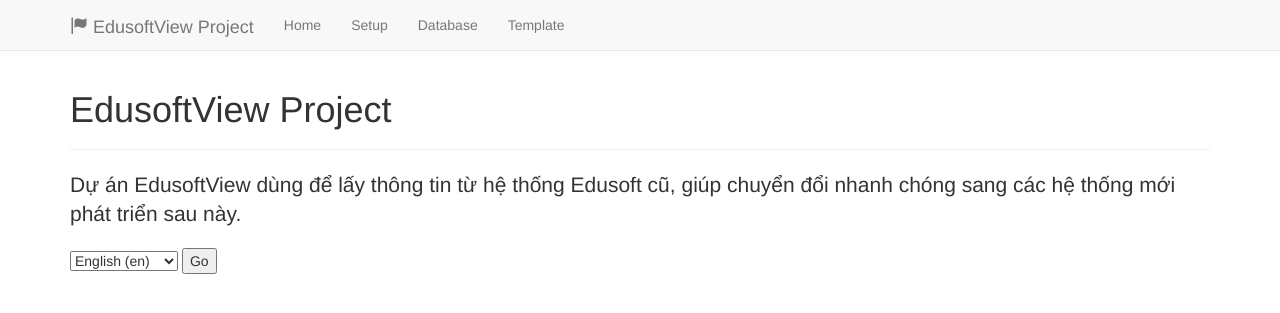
After one commit to VHMIS/EdusoftView, a Django app: page /edu/index in a window 1280 px wide. The commit adds this page. Shown: the top 313 px of the page. Run offline with Django 3.2, Linux system fonts and the light colour scheme; some libraries are stand-ins or nearby versions.

Commit message:
Template and all views

```diff
--- /dev/null
+++ b/edu/templates/edu/base.html
@@ -0,0 +1,41 @@
+{% load staticfiles %}
+{% load i18n %}
+<!DOCTYPE html>
+<html lang="en">
+<head>
+    <meta charset="utf-8">
+    <meta http-equiv="X-UA-Compatible" content="IE=edge">
+    <meta name="viewport" content="width=device-width, initial-scale=1">
+    <title>{% block title %}{% trans "EdusoftView Project" %}{% endblock %}</title>
+    <link rel="stylesheet" type="text/css" href="{% static 'edu/css/bootstrap.min.css' %}"/>
+    <link rel="stylesheet" type="text/css" href="{% static 'edu/css/main.css' %}"/>
+</head>
+<body class="nav-on-top">
+    <nav class="navbar navbar-default navbar-fixed-top">
+        <div class="container">
+            <div class="navbar-header">
+                <button type="button" class="navbar-toggle collapsed" data-toggle="collapse" data-target="#navbar"
+                        aria-expanded="false" aria-controls="navbar">
+                    <span class="sr-only">Toggle navigation</span>
+                    <span class="icon-bar"></span>
+                    <span class="icon-bar"></span>
+                    <span class="icon-bar"></span>
+                </button>
+                <a class="navbar-brand" href="{% url 'index' %}"><span class="glyphicon glyphicon-flag" aria-hidden="true"></span> {% trans "EdusoftView Project" %}</a>
+            </div>
+            <div id="navbar" class="navbar-collapse collapse">
+                <ul class="nav navbar-nav">
+                    <li class=""><a href="{% url 'home' %}">{% trans "Home" %}</a></li>
+                    <li class=""><a href="{% url 'setup' %}">{% trans "Setup" %}</a></li>
+                    <li class=""><a href="{% url 'database' %}">{% trans "Database" %}</a></li>
+                    <li class=""><a href="{% url 'template' %}">{% trans "Template" %}</a></li>
+                </ul>
+            </div>
+        </div>
+    </nav>
+
+    <div class="container">
+        {% block content %}{% endblock %}
+    </div>
+</body>
+</html>
--- a/edu/templates/edu/index.html
+++ b/edu/templates/edu/index.html
@@ -1,43 +1,14 @@
-{% load staticfiles %}
+{% extends "edu/base.html" %}
+
 {% load i18n %}
-<!DOCTYPE html>
-<html lang="en">
-<head>
-    <meta charset="utf-8">
-    <meta http-equiv="X-UA-Compatible" content="IE=edge">
-    <meta name="viewport" content="width=device-width, initial-scale=1">
-    <title>{% trans "EdusoftView Project" %}</title>
-    <link rel="stylesheet" type="text/css" href="{% static 'edu/css/bootstrap.min.css' %}"/>
-    <link rel="stylesheet" type="text/css" href="{% static 'edu/css/main.css' %}"/>
-</head>
-<body class="nav-on-top">
-    <nav class="navbar navbar-default navbar-fixed-top">
-        <div class="container">
-            <div class="navbar-header">
-                <button type="button" class="navbar-toggle collapsed" data-toggle="collapse" data-target="#navbar"
-                        aria-expanded="false" aria-controls="navbar">
-                    <span class="sr-only">Toggle navigation</span>
-                    <span class="icon-bar"></span>
-                    <span class="icon-bar"></span>
-                    <span class="icon-bar"></span>
-                </button>
-                <a class="navbar-brand" href="#"><span class="glyphicon glyphicon-flag" aria-hidden="true"></span> {% trans "EdusoftView Project" %}</a>
-            </div>
-            <div id="navbar" class="navbar-collapse collapse">
-                <ul class="nav navbar-nav">
-                    <li class=""><a href="{% url 'index' %}">{% trans "Home" %}</a></li>
-                    <li class=""><a href="{% url 'index' %}">{% trans "Setup" %}</a></li>
-                    <li class=""><a href="{% url 'index' %}">{% trans "Database" %}</a></li>
-                    <li class=""><a href="{% url 'index' %}">{% trans "Template" %}</a></li>
-                </ul>
-            </div>
-        </div>
-    </nav>
 
-    <div class="container">
+{% block title %}{% trans "EdusoftView Project" %} - {% trans "Home" %}{% endblock %}
+
+{% block content %}
     <div class="page-header">
         <h1>{% trans "EdusoftView Project" %}</h1>
     </div>
+
     <p class="lead">Dự án EdusoftView dùng để lấy thông tin từ hệ thống Edusoft cũ, giúp chuyển đổi nhanh chóng sang
         các hệ thống mới phát triển sau này.</p>
 
@@ -56,6 +27,4 @@
         </select>
         <input type="submit" value="Go"/>
     </form>
-    </div>
-</body>
-</html>
+{% endblock %}
--- a/edu/urls.py
+++ b/edu/urls.py
@@ -3,4 +3,8 @@ from . import views
 
 urlpatterns = [
     url(r'^$', views.index, name='index'),
+    url(r'^index$', views.index, name='home'),
+    url(r'^setup$', views.setup, name='setup'),
+    url(r'^database$', views.database, name='database'),
+    url(r'^template$', views.template, name='template'),
 ]
--- a/edu/views.py
+++ b/edu/views.py
@@ -3,3 +3,15 @@ from django.shortcuts import render
 
 def index(request):
     return render(request, "edu/index.html")
+
+
+def setup(request):
+    return render(request, "edu/setup.html")
+
+
+def database(request):
+    return render(request, "edu/database.html")
+
+
+def template(request):
+    return render(request, "edu/template.html")
```
Also changed, not shown: edu/templates/edu/database.html (added, +11 -0 lines), edu/templates/edu/setup.html (added, +11 -0 lines), edu/templates/edu/template.html (added, +11 -0 lines). Lines whose indentation alone changed are shown as unchanged.
